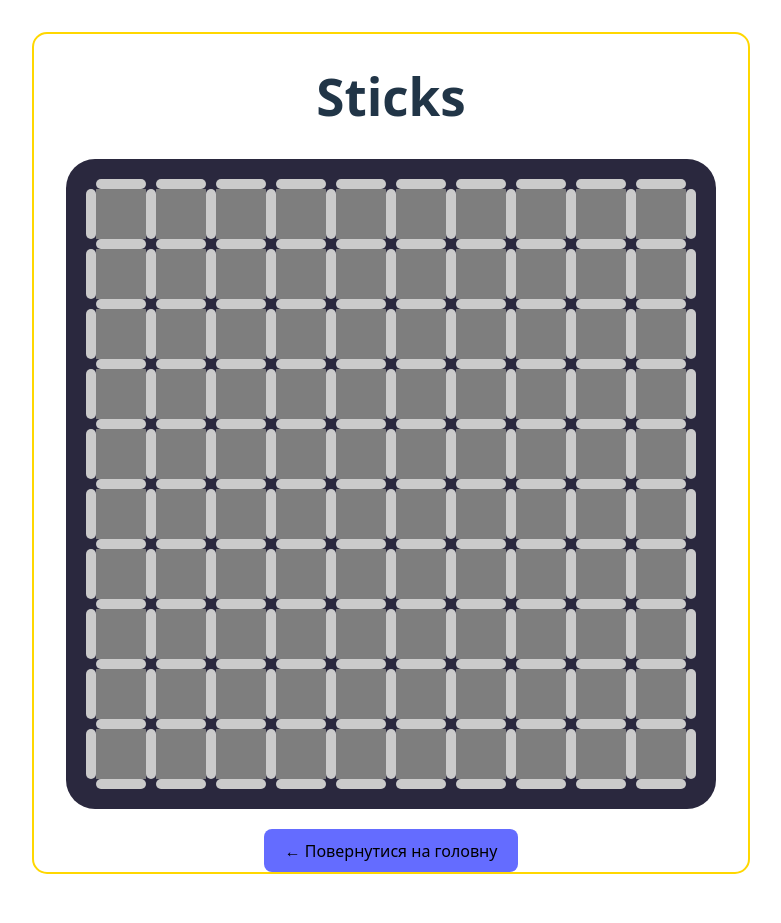
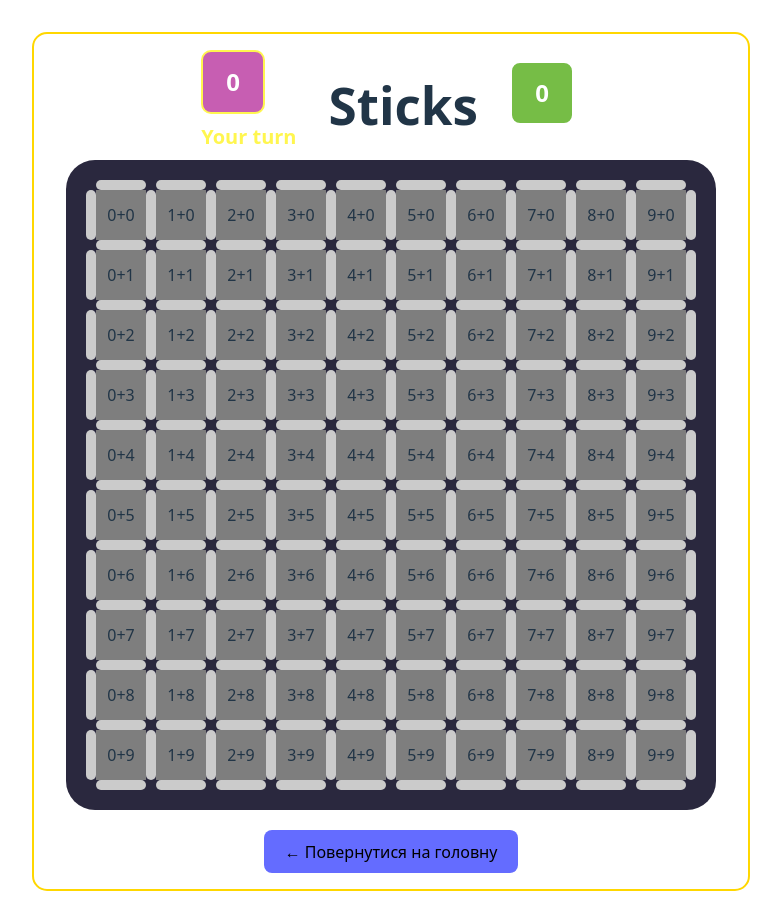
Before and after one commit to OlehBur/CursStore, a React (Vite) app: page /ttt in a window 1280 px wide. Shown: the whole page, without its empty margins (249-1030 px from the left). Built offline with nearby package versions, Linux system fonts and the light colour scheme.

Commit message:
fin game

```diff
--- /dev/null
+++ b/src/components/Block.tsx
@@ -0,0 +1,28 @@
+import { useState } from "react";
+import "./SticksArena.css"
+
+type StickProps = {
+    top: boolean | null;
+    right: boolean | null;
+    bottom: boolean | null;
+    left: boolean | null;
+    isFirstPlayer: boolean;
+    str: string;
+}
+
+export default function Block(prop: StickProps) {
+    // const [isBoxFilled, setBoxFilled] = useState<boolean | null>(null);
+    // setBoxFilled(prop.bottom != null && prop.left != null && prop.right != null && prop.top != null);
+    const isFilled = prop.top !== null
+        && prop.right !== null
+        && prop.bottom !== null
+        && prop.left !== null;
+
+    const color = isFilled
+        ? (prop.isFirstPlayer ? "#76bd46" : "#c75eb2")
+        : "#7e7e7e";
+
+
+    return (<div className="block" style={{ backgroundColor: color }
+    }>{prop.str} </div >);
+};
--- a/src/components/Stick.tsx
+++ b/src/components/Stick.tsx
@@ -5,11 +5,12 @@ import type { boxSide } from "../core/boxSide.tsx"
 
 type StickProps = {
     isVertical: boolean;
-    isConsistBox: boolean;
+    // isConsistBox: boolean;
     indX: number;
     indY: number;
-    onChangeBoxState: (x: number, y: number, dir: boxSide) => boolean | null;
-    onChangePlayer: () => void;
+    isFirstPlayer: boolean;
+    onChangeBoxState: (x: number, y: number, dir: boxSide, x1: number, y1: number, dir1: boxSide) => boolean | null;
+    onChangePlayer: () => boolean;
 };
 
 
@@ -17,46 +18,47 @@ export default function Stick(prop: StickProps) {
     const elem: JSX.Element[] = [];
     const [isClicked, setClick] = useState<boolean | null>(null);
     const [isBoxCLicked, setBoxClick] = useState<boolean | null>(null);
+    // const [isFirstPlayer, setPlayer] = useState<boolean>(false);
     let boxClickRes: boolean | null = null;
+    const backCol = isClicked == null ? "#cbcbcb" : isClicked ? "#9eff5d" : "#ff7ce5";
 
     function handleClick() {
-        if (isClicked)
+        if (isClicked != null)
             return;
 
-        setClick(true);
+        setClick(prop.isFirstPlayer);
         // console.log('clicked!');
         // setPlayer(true);
 
         if (prop.isVertical)
-            boxClickRes = prop.onChangeBoxState(prop.indX, prop.indY, "left")
-                || prop.onChangeBoxState(prop.indX - 1, prop.indY, "right");
+            boxClickRes = prop.onChangeBoxState(prop.indX, prop.indY, "left", prop.indX - 1, prop.indY, "right");
         else
-            boxClickRes = prop.onChangeBoxState(prop.indX, prop.indY, "top")
-                || prop.onChangeBoxState(prop.indX, prop.indY - 1, "bottom");
+            boxClickRes = prop.onChangeBoxState(prop.indX, prop.indY, "top", prop.indX, prop.indY - 1, "bottom");
 
         if (boxClickRes)
             setBoxClick(boxClickRes);
         else//fail
-            prop.onChangePlayer();
+            prop.onChangePlayer()// setPlayer(prop.onChangePlayer());
 
-        console.log("є?: " + boxClickRes);
+        // console.log("isFirstPlyr: " + prop.isFirstPlayer);
+        // console.log("є?: " + boxClickRes);
     }
 
     if (prop.isVertical) {
         elem.push(<button key={1}
             className={"stickVertical"}
             onClick={handleClick}
-            style={{ backgroundColor: isClicked == null ? "#cbcbcb" : isClicked ? "#9eff5d" : "#ff7ce5" }}
+            style={{ backgroundColor: backCol }}
         ></button>);
-        if (!prop.isConsistBox)
-            elem.push(<div className="block" key={2}
-                style={{ backgroundColor: isBoxCLicked == null ? "#7e7e7e" : isBoxCLicked ? "#9eff5d" : "#ff7ce5" }}>
-            </div >);
+        // if (!prop.isConsistBox)
+        // elem.push(<div className="block" key={2}
+        // style={{ backgroundColor: isBoxCLicked == null ? "#7e7e7e" : isBoxCLicked ? "#9eff5d" : "#ff7ce5" }}>
+        // </div >);
     } else {
         elem.push(<button key={3}
             className={"stickHorizontal"}
             onClick={handleClick}
-            style={{ backgroundColor: isClicked == null ? "#cbcbcb" : isClicked ? "#9eff5d" : "#ff7ce5" }}
+            style={{ backgroundColor: backCol }}
         ></button>);
     }
 
--- a/src/components/SticksArena.css
+++ b/src/components/SticksArena.css
@@ -1,4 +1,4 @@
-.arena {
+.sticksArena {
     margin-bottom: 20px;
     padding: 20px;
     border-radius: 29px;
--- a/src/components/SticksArena.tsx
+++ b/src/components/SticksArena.tsx
@@ -1,21 +1,33 @@
 import type { JSX } from "react";
 import "./SticksArena.css";
-import { useState } from "react";
+import React, { useState } from "react";
 import Stick from "./Stick";
 import type { boxSide } from "../core/boxSide.tsx"
+import Block from "./Block.tsx";
 
 type Cell = {
     top: boolean | null;
     right: boolean | null;
     bottom: boolean | null;
     left: boolean | null;
+    lastPlayer: boolean;
 };
 
-export default function SticksArena() {
+type arenaProps = {
+    setMainScore: (s: number) => void;
+    // setMainScore1: (s: number) => void;
+    // setMainScore2: (s: number) => void;
+    setPlayer: (s: boolean) => void;
+    // onUpdate: (s1: number, s2: number, isFirstPl: boolean) => void;
+};
+
+export default function SticksArena(prop: arenaProps) {
     const rows = 10;
     const sticksHor = rows;
     // const sticksVer = pairs + 1;
     const result: JSX.Element[] = [];
+    // const [score1, setS1] = useState(0);
+    // const [score2, setS2] = useState(0);
     const [currPlayer, setPlayer] = useState<boolean>(false);
     const [gridBox, setGrid] = useState<Cell[][]>(
         Array.from({ length: rows }, () =>
@@ -24,76 +36,131 @@ export default function SticksArena() {
                 right: null,
                 bottom: null,
                 left: null,
+                lastPlayer: false,
             }))
         )
     );
+    // const [stickDetector, setStickDet] = useState<boolean
 
-    function onChangeBoxState(x: number, y: number, dir: boxSide): boolean | null {
-        if ((x < 0 || x >= gridBox.length)
-            || (y < 0 || y >= gridBox[0].length))
-            return false;
+    function onChangeBoxState(x: number, y: number, dir: boxSide, x1: number, y1: number, dir1: boxSide): boolean | null {
+        const IsValidInd = (x_: number, y_: number) => {
+            return x_ >= 0 && x_ < gridBox.length
+                && y_ >= 0 && y_ < gridBox[0].length;
+        }
 
-        const oldCell = gridBox[x][y];
-        const key = dir as keyof Cell;
-        const newCell: Cell = { ...oldCell, [key]: currPlayer };
+        // if ((x < 0 || x >= gridBox.length)
+        //     || (y < 0 || y >= gridBox[0].length))
+        //     return false;
+        const isExistFirst = IsValidInd(x, y);
+        const isExistSecond = IsValidInd(x1, y1);
+        const newCell: Cell | null = isExistFirst ? { ...gridBox[x][y], [dir as keyof Cell]: currPlayer, lastPlayer: currPlayer } : null;
+        const newCell1: Cell | null = isExistSecond ? { ...gridBox[x1][y1], [dir1 as keyof Cell]: currPlayer, lastPlayer: currPlayer } : null;
 
         setGrid(prev =>
             prev.map((row, i) =>
-                row.map((cell, j) => (i === x && j === y ? newCell : cell))
-            )
+                row.map((cell, j) => {
+                    if (/*isExistFirst && */newCell != null && i === x && j === y) {
+                        // console.log(newCell.top + " " + newCell.right + " " + newCell.bottom + " " + newCell.left);
+                        return newCell;
+                    } else if (/*isExistSecond && */newCell1 != null && i === x1 && j === y1) {
+                        // console.log(newCell1.top + " " + newCell1.right + " " + newCell1.bottom + " " + newCell1.left);
+                        return newCell1;
+                    }
+                    else
+                        return cell;
+                }
+                ))
         );
-        // setGrid(prev =>
-        //     prev.map((row, i) =>
-        //         row.map((cell, j) =>
-        //             i === x && j === y
-        //                 ? { ...cell, [dir as keyof Cell]: currPlayer }
-        //                 : cell
-        //         )
-        //     )
-        // );
-        console.log(newCell.top + " " + newCell.right + " " + newCell.bottom + " " + newCell.left);
-        // console.log(gridBox[x][y].top + " " + gridBox[x][y].right + " " + gridBox[x][y].bottom + " " + gridBox[x][y].left);
 
-        return newCell.top != null
-            && newCell.right != null
-            && newCell.bottom != null
-            && newCell.left != null;
+        const IsBoxFilled = (c: Cell | null): boolean => {
+            return c != null
+                && c.top != null
+                && c.right != null
+                && c.bottom != null
+                && c.left != null;
+        }
+        const firstBoxFill = IsBoxFilled(newCell);
+        const secondBoxFill = IsBoxFilled(newCell1);
+        const isBoxFilled = firstBoxFill || secondBoxFill;
+        let score = (firstBoxFill ? 1 : 0) + (secondBoxFill ? 1 : 0);
+
+        // if (!currPlayer)
+        //     setS1(score1 + score);
+        // else
+        //     setS2(score2 + score);
+        prop.setMainScore(score);
+
+        // prop.setMainScore1(score1 + score);
+        // prop.setMainScore2(score2 + score);
+
+        console.log(gridBox[0][0].top + " " + gridBox[0][0].right + " " + gridBox[0][0].bottom + " " + gridBox[0][0].left)
+        return isBoxFilled;
     };
 
     function OnChangePlayer() {
-        // setPlayer(!currPlayer);
-        console.log("isFirstPlyr: " + currPlayer);
+        setPlayer(!currPlayer);
+        // console.log("isFirstPlyr: " + currPlayer);
+        prop.setPlayer(currPlayer);
+        // prop.onUpdate(score1, score2, currPlayer);
+        return currPlayer;
     }
 
     for (let i = 0; i < rows; i++) {
-        result.push(
-            <div key={11+i} className="stickRow">
+        result.push(//hor
+            <div key={11 + i} className="stickRow">
                 {Array(sticksHor).fill(null).map((_, j) => (
-                    <Stick isConsistBox={false} isVertical={false}
-                        key={j} indX={i} indY={j}
+                    <Stick isVertical={false}
+                        key={j} indX={j} indY={i}
                         onChangeBoxState={onChangeBoxState}
-                        onChangePlayer={OnChangePlayer}/> // <button key={j} className="stickHorizontal"></button>
+                        onChangePlayer={OnChangePlayer}
+                        isFirstPlayer={currPlayer} /> // <button key={j} className="stickHorizontal"></button>
                 ))}
             </div>);
-        result.push(
-            <div key={22*i} className="stickRow">
+        result.push(//vert
+            <div key={22 * i} className="stickRow">
                 {Array(sticksHor).fill(null).map((_, j) => (
-                    <Stick isConsistBox={false} isVertical={true}
-                        key={j} indX={j} indY={i}
-                        onChangeBoxState={onChangeBoxState}
-                        onChangePlayer={OnChangePlayer} />
+                    <React.Fragment key={j}>
+                        <Stick isVertical={true}
+                            key={j} indX={j} indY={i}
+                            onChangeBoxState={onChangeBoxState}
+                            onChangePlayer={OnChangePlayer}
+                            isFirstPlayer={currPlayer} />
+                        <Block top={gridBox[j][i].top} right={gridBox[j][i].right}
+                            bottom={gridBox[j][i].bottom}
+                            left={gridBox[j][i].left}
+                            isFirstPlayer={gridBox[j][i].lastPlayer}
+                            str={j + "+" + i}
+                        />
+                    </React.Fragment>
                     // <React.Fragment key={j}>
                     //     <button className="stickVertical"></button>
                     //     <div className="block">{i + "." + j}</div>
                     // </React.Fragment>
                 ))}
-                <Stick isConsistBox={true} isVertical={true}
-                    indX={rows - 1} indY={i}
+                <Stick isVertical={true}//t last vertical stick right
+                    indX={rows} indY={i}
                     onChangeBoxState={onChangeBoxState}
-                    onChangePlayer={OnChangePlayer} />
-                {/* last vertical stick right */}
-                {/* <div className="stickVertical"></div> */}
+                    onChangePlayer={OnChangePlayer}
+                    isFirstPlayer={currPlayer} />
 
+                {/* <div className="stickVertical"></div> } */}
+                {/* {Array(sticksHor).fill(null).map((_, j) => (<>
+                    <Stick isVertical={true}
+                        key={j}
+                        indX={j}
+                        indY={i}
+                        onChangeBoxState={onChangeBoxState}
+                        onChangePlayer={OnChangePlayer}
+                        isFirstPlayer={currPlayer} />
+                    <div className="block" style={{
+                        backgroundColor: (() => {
+                            const cell = gridBox[j][i];
+                            if (cell.top === null || cell.right === null ||
+                                cell.bottom === null || cell.left === null)
+                                return "#7e7e7e";
+                            return cell.top ? "#9eff5d" : "#ff7ce5";
+                        })()
+                    }} />                </>))} */}
             </div>);
     };
 
@@ -101,16 +168,17 @@ export default function SticksArena() {
     result.push(
         <div key={33} className="stickRow">
             {Array(sticksHor).fill(null).map((_, j) => (
-                <Stick isConsistBox={false} isVertical={false}
-                    key={j} indX={j} indY={rows - 1}
+                <Stick isVertical={false}
+                    key={j} indX={j} indY={rows}
                     onChangeBoxState={onChangeBoxState}
-                    onChangePlayer={OnChangePlayer}/>
+                    onChangePlayer={OnChangePlayer}
+                    isFirstPlayer={currPlayer} />
                 // <button key={j} className="stickHorizontal"></button>
             ))}
         </div>
     );
 
-    return <div className="arena">{result}</div>;
+    return <div className="sticksArena">{result}</div>;
     // const stickGroups = [
     //     { className: "stickHorizontal", count: 10 },
     //     { className: "stickVertical", count: 11 },
--- /dev/null
+++ b/src/pages/GamePage.css
@@ -0,0 +1,90 @@
+.mainFrame {
+    padding: 1em 2rem;
+    border: 2px solid gold;
+    border-radius: 15px
+}
+
+.scoreBlock {
+    width: 60px;
+    height: 60px;
+    border-radius: 10px;
+    background: #222;
+    color: white;
+    font-size: 1.5rem;
+    font-weight: bolder;
+    display: flex;
+    align-items: center;
+    justify-content: center;
+    border: 2px solid #ffffff;
+}
+
+.selectScoreBlock {
+    border: 2px solid #fff64f;
+}
+
+.ytTxt {
+    margin: 0.5rem 0rem;
+    font-size: 20px;
+    color: #fff64f;
+    font-weight: bold;
+}
+
+.emptyTxt {
+    color: #00000000;
+}
+
+.arena {
+    display: flex;
+    align-items: center;
+    justify-content: center;
+    gap: 2rem;
+}
+
+.player1 {
+    background-color: #c75eb2;
+}
+
+.player2 {
+    background-color: #76bd46;
+}
+
+
+.winnerOverlay {
+    position: fixed;
+    inset: 0;
+    display: flex;
+    align-items: center;
+    justify-content: center;
+    background: rgba(0, 0, 0, 0.45);
+    z-index: 9999;
+}
+
+/* картка перемоги */
+.winnerCard {
+    background: #000b4b;
+    padding: 2.2rem 3rem;
+    border-radius: 12px;
+    text-align: center;
+    box-shadow: 20px 20px 40px rgba(0, 0, 0, 1);
+    min-width: 320px;
+}
+
+/* великий текст перемоги */
+.winnerText {
+    font-size: 2rem;
+    font-weight: 800;
+    margin-bottom: 1.2rem;
+    color: #ffffff;
+}
+
+/* кнопка перезапуску — помітна, з тінню */
+.restartBtn {
+    background: #6c00d1;
+    color: rgb(255, 255, 255);
+    border: none;
+    padding: 0.8rem 1.2rem;
+    border-radius: 10px;
+    font-weight: 700;
+    cursor: pointer;
+    box-shadow: 5px 10px 20px rgba(255, 253, 124, 0.35);
+}
--- a/src/pages/GamePage.tsx
+++ b/src/pages/GamePage.tsx
@@ -1,12 +1,71 @@
 import { useNavigate } from "react-router-dom"
 import SticksArena from "../components/SticksArena.tsx";
+import "./GamePage.css"
+import { useState } from "react";
 
 const TTT_Page = () => {
     const navigate = useNavigate();
+    const [score1, setScore1] = useState(0);
+    const [score2, setScore2] = useState(0);
+    const [isFirstPlayer, setIsFirstPlayer] = useState(true);
+    // const [isFin, setFin] = useState<boolean>(false);
+    const maxStepsCnt = 100;
+
+    function setScore(score: number) {
+        if (isFirstPlayer)
+            setScore1(score1 + score); // передавай setter з батька
+        else
+            setScore2(score2 + score);
+    }
+
+    let isFin = score1 + score2 >= maxStepsCnt;
+    const winnerStr = score1 > score2 ? "Pl1" : "Pl2";
+
     return (
-        <div style={{ padding: '0em 2rem', border: '2px solid gold', borderRadius: '15px' }}>
-            <h1>Sticks</h1>
-            <SticksArena />
+        <div className="mainFrame">
+            <div className="arena">
+                {isFin && (<div className="winnerOverlay">
+                    <div className="winnerCard">
+                        <div className="winnerText">{winnerStr} Переміг</div>
+                        <button
+                            className="restartBtn"
+                            onClick={() => window.location.reload()}                        >
+                            Перезапустити гру
+                        </button>
+                    </div>
+                </div>)}
+
+                {/* l bl */}
+                <div style={{ textAlign: 'center' }}>
+                    <div className={isFirstPlayer ? "scoreBlock player1 selectScoreBlock" : "scoreBlock player1"}>
+                        {score1}
+                    </div>
+                    <div className={isFirstPlayer ? "ytTxt" : "emptyTxt"}>
+                        Your turn
+                    </div>
+                </div>
+
+                <h1 style={{ margin: 0 }}>Sticks</h1>
+
+                {/* r bl */}
+                <div style={{ textAlign: 'center' }}>
+                    <div className={isFirstPlayer ? "scoreBlock player2" : "scoreBlock player2 selectScoreBlock"}>
+                        {score2}
+                    </div>
+                    <div className={isFirstPlayer ? "emptyTxt" : "ytTxt"}>
+                        Your turn
+                    </div>
+                </div>
+            </div>
+
+            <SticksArena
+                setMainScore={setScore}
+                setPlayer={setIsFirstPlayer}
+            /* onUpdate={(newScore1, newScore2, newIsFirstPlayer) => {
+                setScore1(newScore1);
+                setScore2(newScore2);
+                setIsFirstPlayer(newIsFirstPlayer);
+    }} */ />
             <button onClick={() => navigate('/')} style={{ background: '#646cff' }}>
                 ← Повернутися на головну
             </button>
```
